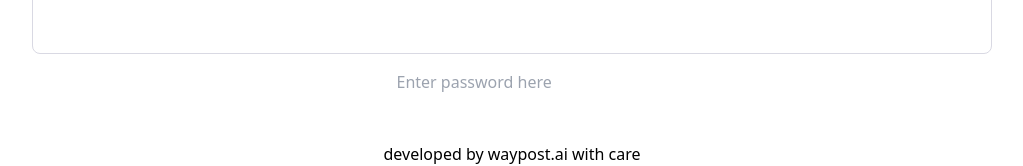
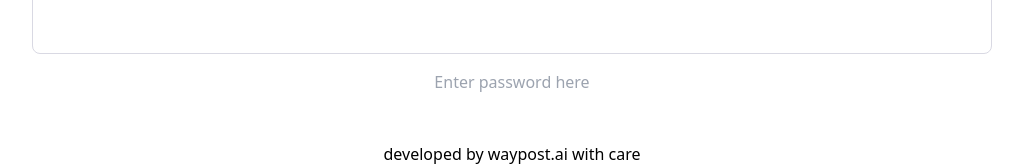
Before and after one commit to defreeze/waypost_AIHR, a Next.js app: page / in a window 1280 px wide. Shown: the part 524-690 px from the top of the page, without its empty margins (128-1151 px from the left). Built offline with nearby package versions, Linux system fonts and the light colour scheme.

Commit message:
password centered

```diff
--- a/pages/index.tsx
+++ b/pages/index.tsx
@@ -244,7 +244,7 @@ export default function Home() {
                       value={query}
                       onChange={(e) => setQuery(e.target.value)}
                       placeholder="Enter password here"
-                      className={styles.passwordInput}
+                      className={`${styles.passwordInput}`}
                     />
                   )}
                   {passwordVerified && (
--- a/styles/Home.module.css
+++ b/styles/Home.module.css
@@ -31,11 +31,13 @@
   outline: none;
 }
 
+.passwordInput {
+  text-align: center;
+}
+
 .passwordInput:focus {
   outline: none;
-  border-radius: 1rem;
-  padding: 1rem 2rem 1rem 2rem;
-  border: 1px solid #d9d9e3;
+  border: none;
 }
 
 
```
